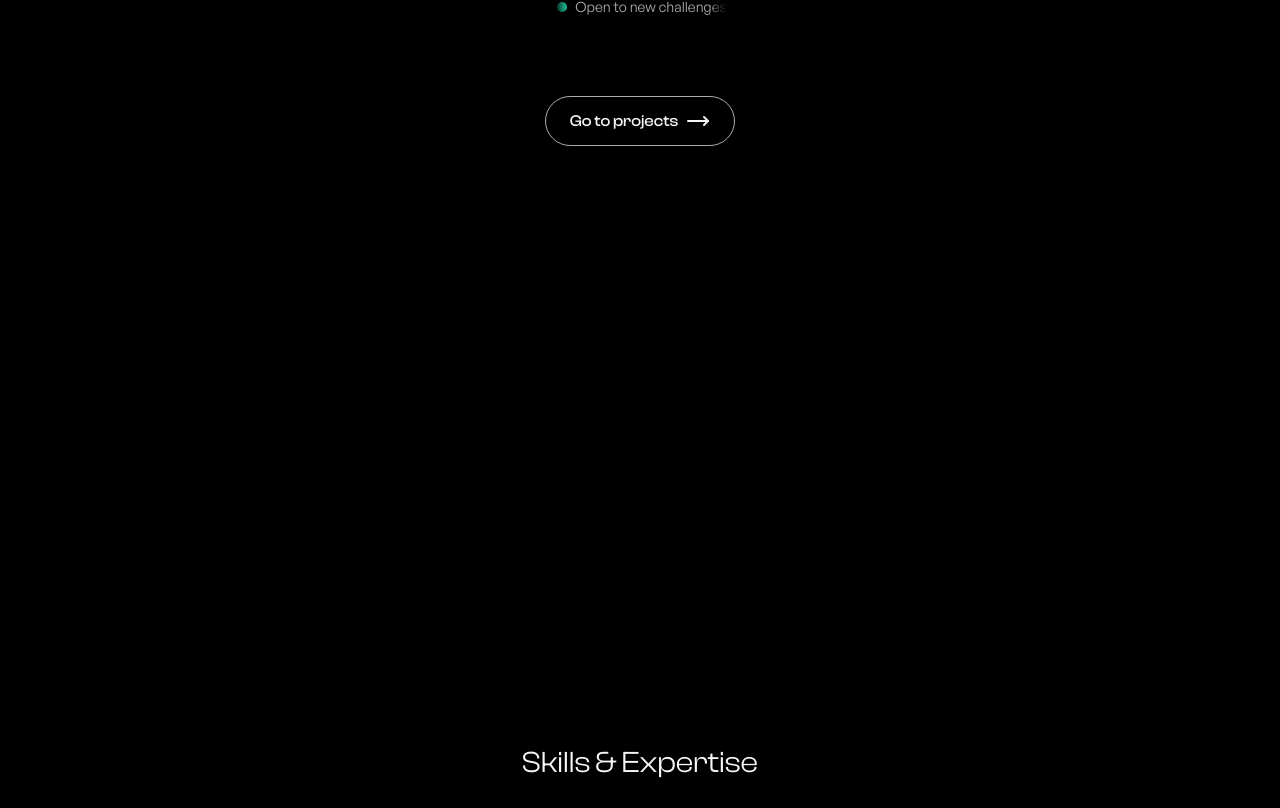
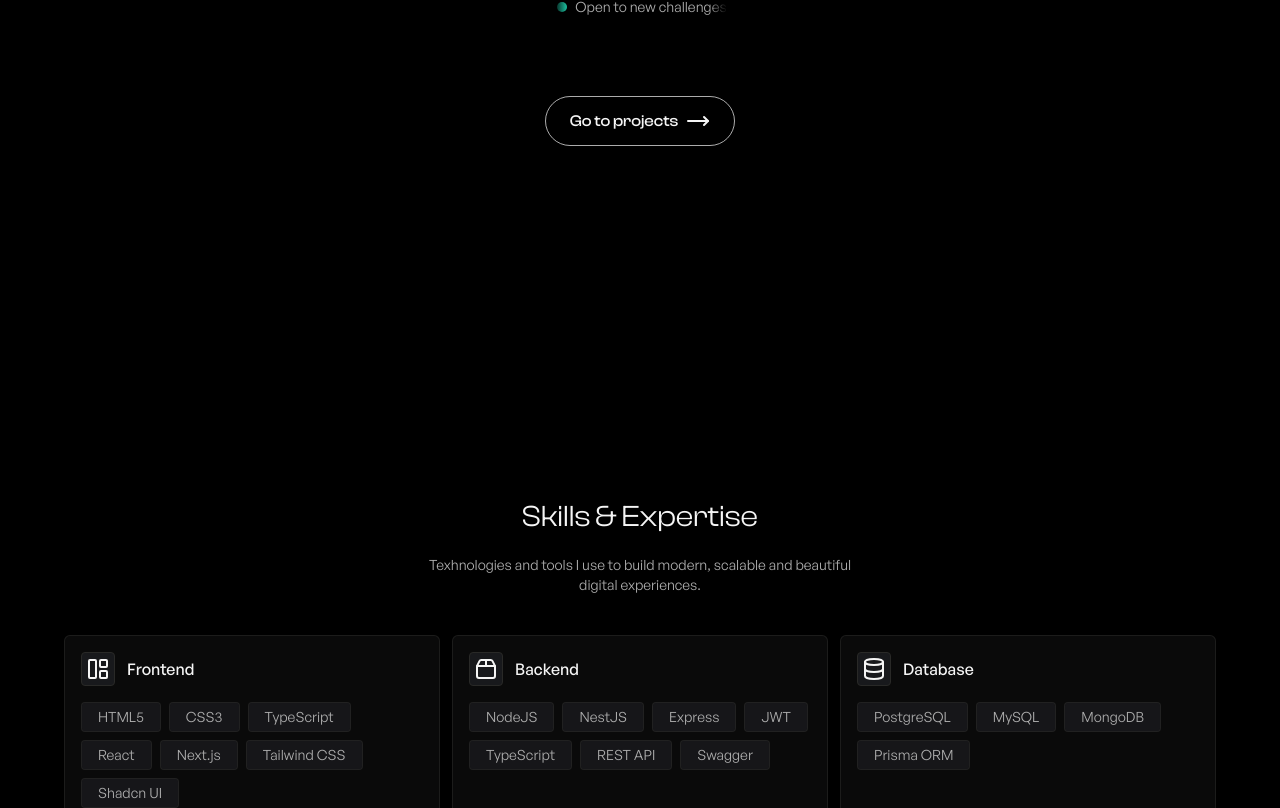
Before and after one commit to bossnare/portfolio, a Next.js app: page /about in a window 1280 px wide. Shown: the part 1992-2800 px from the top of the page. Built offline with nearby package versions, Linux system fonts and the light colour scheme.

Commit message:
add Skills&Expertise section in about page

```diff
--- a/src/components/Footer.tsx
+++ b/src/components/Footer.tsx
@@ -44,7 +44,7 @@ export function Footer() {
             </Link>
             <Link
               className="transition-colors hover:text-white active:text-white active:bg-muted"
-              href="#hero"
+              href="/"
             >
               Home
             </Link>
--- a/src/components/Header.tsx
+++ b/src/components/Header.tsx
@@ -31,7 +31,7 @@ export function Header() {
     <header className="sticky w-full top-0 z-1000 bg-[#F5F5F3] dark:bg-black">
       <nav className="flex items-center justify-between px-5 py-2.5 md:py-5 md:px-14">
         <div className="flex items-center gap-2">
-          <span className="text-lg font-bold font-display">
+          <span className="text-lg font-semibold font-display">
             CHRISTO <span className="font-medium">™</span>
           </span>
         </div>
--- a/src/components/about/PersonalInformation.tsx
+++ b/src/components/about/PersonalInformation.tsx
@@ -16,7 +16,9 @@ export const PersonalInformation = () => {
         <div className="grid justify-between gap-8 pb-8 md:gap-12 md:pr-8 md:pb-0">
           {personalInfo.name.map((nameInfo) => (
             <div key={nameInfo.label} className="flex flex-col gap-3">
-              <span className="text-muted-foreground">{nameInfo.label}</span>
+              <span className="text-muted-foreground text-sm">
+                {nameInfo.label}
+              </span>
               <span>{nameInfo.value}</span>
             </div>
           ))}
@@ -24,7 +26,9 @@ export const PersonalInformation = () => {
         <div className="grid justify-between grid-cols-2 gap-8 md:gap-12">
           {personalInfo.data.map((info) => (
             <div className="flex flex-col gap-3" key={info.value}>
-              <span className="text-muted-foreground">{info.label}</span>
+              <span className="text-muted-foreground text-sm">
+                {info.label}
+              </span>
               <span>{info.value}</span>
             </div>
           ))}
--- a/src/components/about/SkillsExpertise.tsx
+++ b/src/components/about/SkillsExpertise.tsx
@@ -1,7 +1,60 @@
+import { expertiseLevel, skills } from '@/src/data/skills';
+
 export function SkillsExpertise() {
   return (
     <section className="flex flex-col items-start justify-center w-full min-h-screen gap-10 md:gap-10 md:items-center">
-      <h3 className="max-w-md text-3xl">Skills & Expertise</h3>
+      <div className="space-y-5 md:text-center">
+        <h3 className="max-w-md text-3xl">Skills & Expertise</h3>
+        <p className="max-w-md text-sm text-muted-foreground">
+          Texhnologies and tools I use to build modern, scalable and beautiful
+          digital experiences.
+        </p>
+      </div>
+      <div className="grid w-full gap-3 md:grid-cols-3">
+        {skills.map((skill) => (
+          <div
+            key={skill.name}
+            className="flex flex-col gap-4 p-4 border rounded-md bg-background border-border/60"
+          >
+            <div className="flex items-center gap-3">
+              <span className="p-1 border rounded-sm bg-muted/60 border-border">
+                <skill.icon />
+              </span>
+              <span className="font-medium">{skill.name}</span>
+            </div>
+            <ul className="flex flex-wrap gap-2">
+              {skill.skillItems.map((item) => (
+                <li
+                  key={item}
+                  className="p-1 px-4 text-sm border rounded-sm text-muted-foreground border-border/60 bg-muted/50"
+                >
+                  {item}
+                </li>
+              ))}
+            </ul>
+          </div>
+        ))}
+
+        <div className="flex flex-col gap-4 p-4 border rounded-md md:col-span-2 bg-background border-border/60">
+          <span className="font-medium">Expertise Level</span>
+          <div className="grid items-center w-full gap-3 md:gap-6 md:grid-cols-2">
+            {expertiseLevel.map((level) => (
+              <div key={level.name} className="flex items-center gap-4">
+                <span className="min-w-18">{level.name}</span>
+                <div className="relative h-2 overflow-hidden rounded-full grow bg-muted/80">
+                  <span
+                    className="absolute inset-y-0 top-0 left-0 rounded-full bg-primary"
+                    style={{ width: `${level.percent}%` }}
+                  />
+                </div>
+                <span className="min-w-10 text-muted-foreground">
+                  {level.percent}%
+                </span>
+              </div>
+            ))}
+          </div>
+        </div>
+      </div>
     </section>
   );
 }
--- /dev/null
+++ b/src/data/skills.ts
@@ -0,0 +1,71 @@
+import { Database, LayoutPanelLeft, Package2, Toolbox } from 'lucide-react';
+
+export const skills = [
+  {
+    icon: LayoutPanelLeft,
+
+    name: 'Frontend',
+    skillItems: [
+      'HTML5',
+      'CSS3',
+      'TypeScript',
+      'React',
+      'Next.js',
+      'Tailwind CSS',
+      'Shadcn UI',
+    ],
+  },
+  {
+    icon: Package2,
+    name: 'Backend',
+    skillItems: [
+      'NodeJS',
+      'NestJS',
+      'Express',
+      'JWT',
+      'TypeScript',
+      'REST API',
+      'Swagger',
+    ],
+  },
+  {
+    icon: Database,
+    name: 'Database',
+    skillItems: ['PostgreSQL', 'MySQL', 'MongoDB', 'Prisma ORM'],
+  },
+  {
+    icon: Toolbox,
+
+    name: 'Design & Tools',
+    skillItems: [
+      'Git',
+      'GitHub',
+      'Docker',
+      'Postman',
+      'VS Code',
+      'Linux',
+      'Vercel',
+      'CI/CD',
+      'Adobe',
+    ],
+  },
+];
+
+export const expertiseLevel = [
+  {
+    name: 'Frontend',
+    percent: 90,
+  },
+  {
+    name: 'Backend',
+    percent: 75,
+  },
+  {
+    name: 'Database',
+    percent: 70,
+  },
+  {
+    name: 'DevOps',
+    percent: 55,
+  },
+];
```
